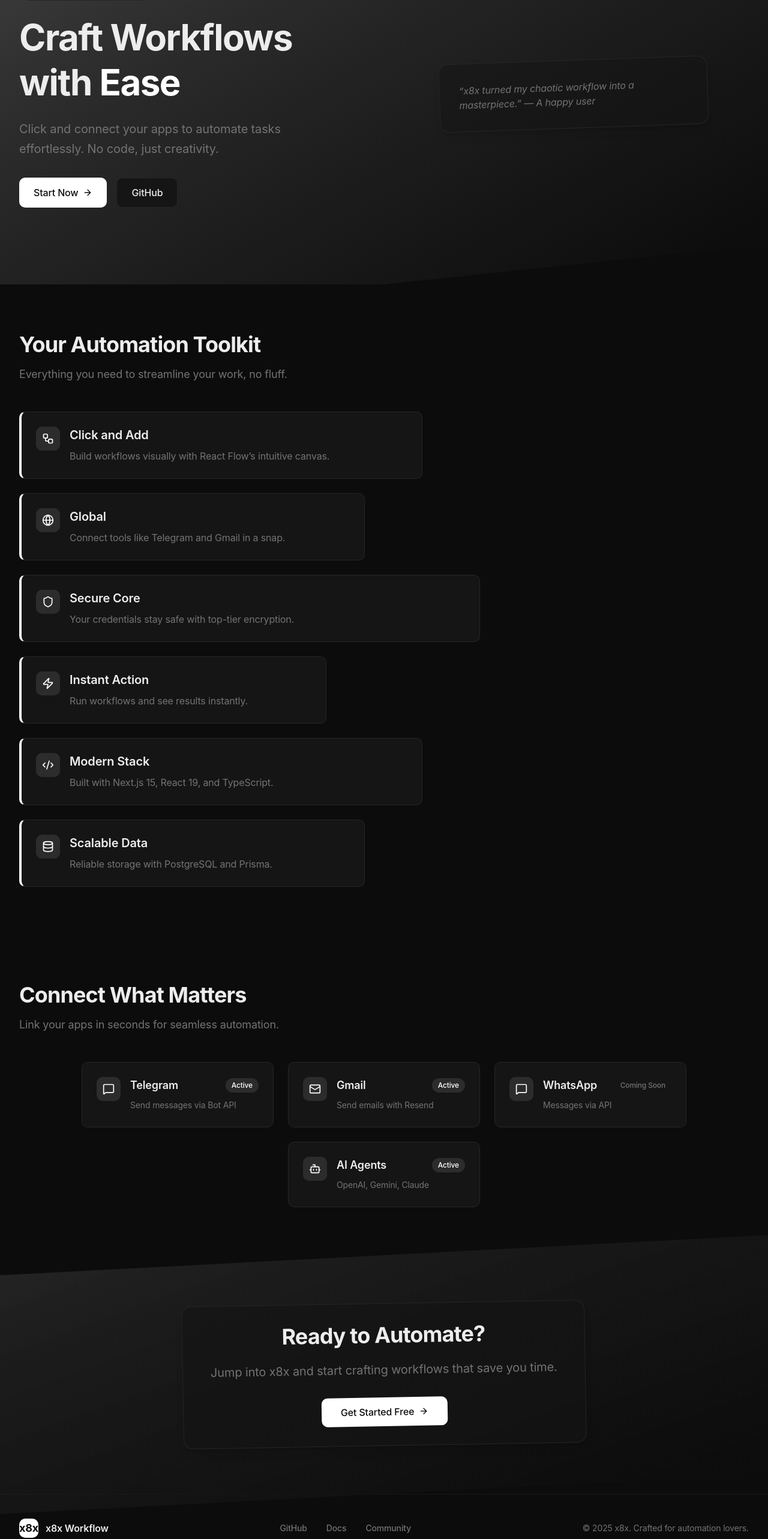
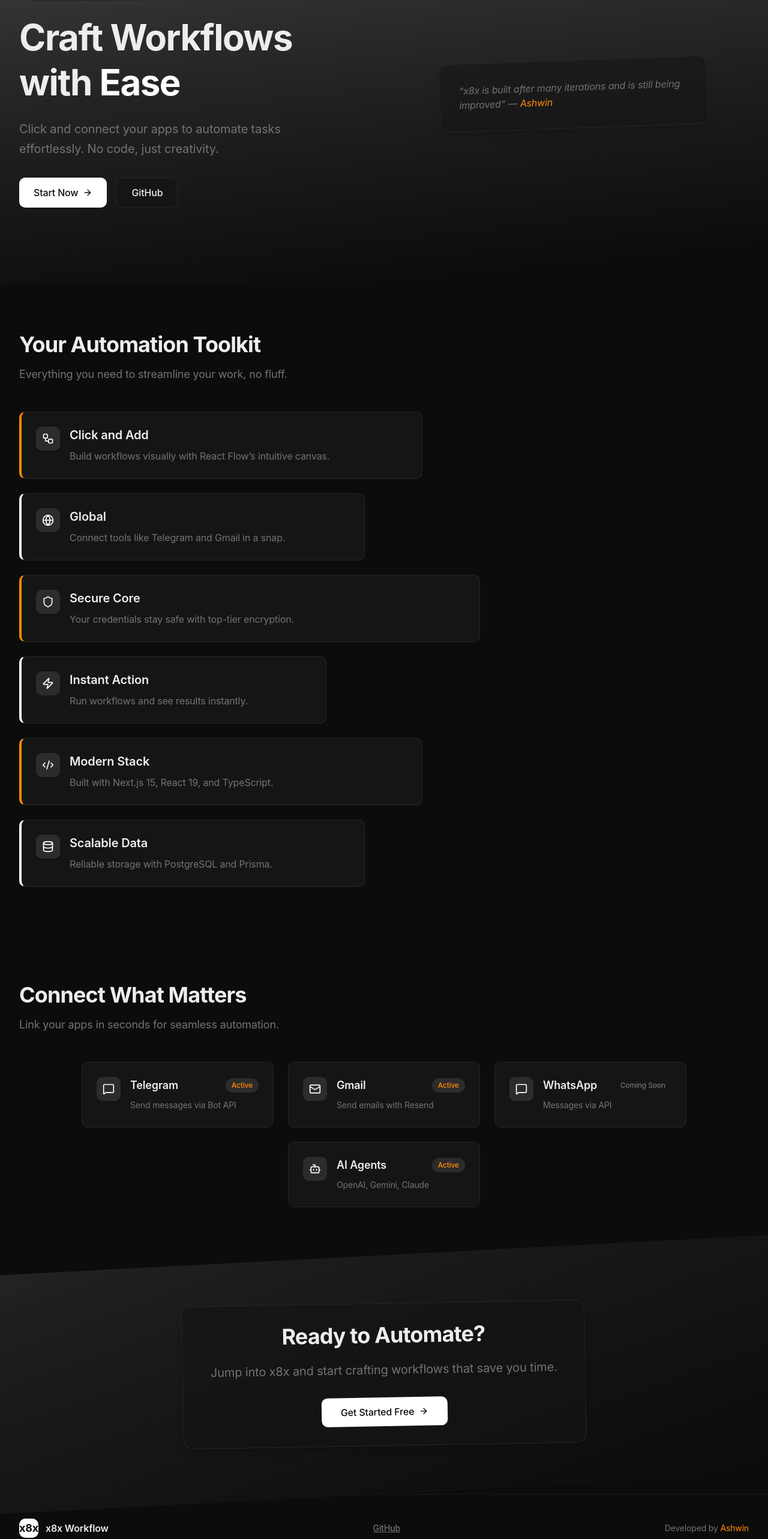
Before and after one commit to kotiyalashwin/n8n-project, a Next.js app in the folder web/: page / in a window 1280 px wide. Shown: the part 206-2771 px from the top of the page at 60% size. Built offline with nearby package versions, Linux system fonts and the light colour scheme.

Commit message:
landing++

```diff
--- a/web/app/page.tsx
+++ b/web/app/page.tsx
@@ -1,6 +1,5 @@
 import React from "react";
 import {
-  ArrowRight,
   Zap,
   Shield,
   Workflow,
@@ -11,8 +10,8 @@ import {
   Mail,
   Bot,
 } from "lucide-react";
-import Link from "next/link";
 import { NewWorkFlow } from "@/components/NewFlowButton";
+import * as motion from "motion/react-client";
 
 // Reusable integrations data
 const integrations = [
@@ -45,7 +44,6 @@ const integrations = [
 export default function HomePage() {
   return (
     <div className="min-h-screen bg-background text-foreground font-sans">
-      {/* Navigation - Unchanged */}
       <nav className="sticky top-0 bg-background/90 backdrop-blur-md border-b border-border/50 z-50">
         <div className="container mx-auto px-4 sm:px-6 lg:px-8 py-4 flex justify-between items-center">
           <div className="flex items-center gap-3">
@@ -78,15 +76,18 @@ export default function HomePage() {
           </div>
         </div>
       </nav>
-
-      {/* Hero Section - Unchanged */}
       <section className="relative pt-24 pb-32 px-4 sm:px-6 lg:px-8 overflow-hidden">
-        <div className="absolute inset-0 bg-gradient-to-br from-primary/20 to-background -skew-y-6 z-0"></div>
+        <motion.div
+          initial={{ skewY: 6 }}
+          animate={{ skewY: -6 }}
+          transition={{ duration: 0.75 }}
+          className="absolute inset-0 bg-gradient-to-b lg:graient-to-br from-primary/20 to-background -skew-y-6 z-0"
+        ></motion.div>
         <div className="relative container mx-auto flex flex-col lg:flex-row items-center gap-12">
           <div className="lg:w-1/2 text-left">
             <div className="inline-flex items-center gap-2 bg-card/70 border border-border px-4 py-1.5 rounded-full mb-6 transition-transform hover:translate-x-2">
               <Zap className="w-4 h-4 text-primary animate-pulse" />
-              <span className="text-sm font-medium text-muted-foreground">
+              <span className="text-sm font-medium text-orange-400">
                 Open-Source Automation
               </span>
             </div>
@@ -99,34 +100,39 @@ export default function HomePage() {
               code, just creativity.
             </p>
             <div className="flex gap-4">
-              {/* <Link href={"/test"}>
-                <button className="relative bg-primary text-primary-foreground px-6 py-3 rounded-md font-medium text-base hover:bg-primary/90 transition-all duration-300 group flex items-center gap-2">
-                  <span className="relative z-10">Start Now</span>
-                  <ArrowRight className="w-4 h-4 relative z-10 group-hover:translate-x-2 transition-transform" />
-                  <span className="absolute inset-0 bg-gradient-to-r from-transparent to-accent/50 opacity-0 group-hover:opacity-100 transition-opacity duration-500"></span>
-                </button>
-              </Link> */}
               <NewWorkFlow>Start Now</NewWorkFlow>
               <a
-                href="https://github.com/x8x"
+                href="https://github.com/kotiyalashwin/n8n-project"
+                target="_blank"
                 className="bg-card border border-border text-foreground px-6 py-3 rounded-md font-medium text-base hover:bg-muted/70 transition-all duration-300"
               >
                 GitHub
               </a>
             </div>
           </div>
-          <div className="lg:w-1/2 relative">
+          <motion.div
+            initial={{ opacity: 0, y: -10 }}
+            whileInView={{ opacity: 1, y: 0 }}
+            transition={{ delay: 1 }}
+            className="lg:w-1/2 relative"
+          >
             <div className="bg-card/50 border border-border rounded-xl p-8 max-w-sm lg:max-w-md mx-auto lg:ml-auto shadow-lg transform -rotate-2 hover:rotate-0 transition-transform duration-500">
               <p className="text-muted-foreground italic">
-                “x8x turned my chaotic workflow into a masterpiece.” — A happy
-                user
+                “x8x is built after many iterations and is still being improved”
+                —{" "}
+                <a
+                  href="https://woksh.com"
+                  target="_blank"
+                  className="text-orange-400"
+                >
+                  Ashwin
+                </a>
               </p>
             </div>
-          </div>
+          </motion.div>
         </div>
       </section>
 
-      {/* Features Section - Linear, Varied-Width Cards with Colored Borders */}
       <section
         id="features"
         className="py-16 sm:py-20 px-4 sm:px-6 lg:px-8 relative"
@@ -146,7 +152,7 @@ export default function HomePage() {
                 icon: Workflow,
                 title: "Click and Add",
                 desc: "Build workflows visually with React Flow’s intuitive canvas.",
-                borderColor: "border-l-white",
+                borderColor: "border-l-orange-400",
                 width: "max-w-2xl",
               },
               {
@@ -160,7 +166,7 @@ export default function HomePage() {
                 icon: Shield,
                 title: "Secure Core",
                 desc: "Your credentials stay safe with top-tier encryption.",
-                borderColor: "border-l-white",
+                borderColor: "border-l-orange-400",
                 width: "max-w-3xl",
               },
               {
@@ -174,7 +180,7 @@ export default function HomePage() {
                 icon: Code2,
                 title: "Modern Stack",
                 desc: "Built with Next.js 15, React 19, and TypeScript.",
-                borderColor: "border-l-white",
+                borderColor: "border-l-orange-400",
                 width: "max-w-2xl",
               },
               {
@@ -209,7 +215,6 @@ export default function HomePage() {
         </div>
       </section>
 
-      {/* Integrations Section - Horizontal, Consistent Cards with Gradient Hover */}
       <section
         id="integrations"
         className="py-16 sm:py-20 px-4 sm:px-6 lg:px-8 relative"
@@ -242,7 +247,7 @@ export default function HomePage() {
                       <span
                         className={`text-xs px-2.5 py-1 rounded-full font-medium ${
                           integration.status === "Active"
-                            ? "bg-primary/10 text-primary"
+                            ? "bg-primary/10 text-orange-400"
                             : "bg-muted/50 text-muted-foreground"
                         }`}
                       >
@@ -260,9 +265,8 @@ export default function HomePage() {
         </div>
       </section>
 
-      {/* CTA Section - Unchanged */}
       <section className="py-16 sm:py-20 px-4 sm:px-6 lg:px-8 relative">
-        <div className="absolute inset-0 bg-gradient-to-br from-primary/10 to-background -skew-y-3 z-0"></div>
+        <div className="absolute inset-0 lg:bg-gradient-to-br bg-gradient-to-t from-primary/10 to-background lg:-skew-y-3 z-0"></div>
         <div className="relative container mx-auto text-center">
           <div className="max-w-2xl mx-auto bg-card/70 border border-border rounded-xl p-8 shadow-lg transform -rotate-1 hover:rotate-0 transition-transform duration-500">
             <h2 className="text-3xl sm:text-4xl font-bold mb-6 tracking-tight">
@@ -281,7 +285,6 @@ export default function HomePage() {
         </div>
       </section>
 
-      {/* Footer - Unchanged */}
       <footer className="border-t border-border/50 py-10 px-4 sm:px-6 lg:px-8">
         <div className="container mx-auto flex flex-col sm:flex-row justify-between items-center gap-6">
           <div className="flex items-center gap-3">
@@ -294,26 +297,22 @@ export default function HomePage() {
           </div>
           <div className="flex gap-6 sm:gap-8">
             <a
-              href="https://github.com/x8x"
-              className="text-muted-foreground hover:text-primary text-sm font-medium transition-colors duration-300"
+              href="https://github.com/kotiyalashwin/n8n-project"
+              target="_blank"
+              className="text-muted-foreground  hover:text-orange-400 text-sm font-medium transition-colors duration-300 underline "
             >
               GitHub
             </a>
-            <a
-              href="#"
-              className="text-muted-foreground hover:text-primary text-sm font-medium transition-colors duration-300"
-            >
-              Docs
-            </a>
-            <a
-              href="#"
-              className="text-muted-foreground hover:text-primary text-sm font-medium transition-colors duration-300"
-            >
-              Community
-            </a>
           </div>
           <p className="text-sm text-muted-foreground">
-            © 2025 x8x. Crafted for automation lovers.
+            Developed by{" "}
+            <a
+              href="https://woksh.com"
+              target="_blank"
+              className="text-orange-400"
+            >
+              Ashwin
+            </a>
           </p>
         </div>
       </footer>
--- a/web/components/Home.tsx
+++ /dev/null
@@ -1,13 +0,0 @@
-export const HomePage = () => {
-  return (
-    <div className="w-full h-full flex justify-center gap-4 items-center flex-col">
-      <h1 className="text-3xl">
-        x8x is implementation of <a href="https://n8n.io">N8N</a> from scratch.
-      </h1>
-      <p>
-        Click on the <span className="border border-accent px-4">+New</span>{" "}
-        button on the left pane and create AI powered workflows
-      </p>
-    </div>
-  );
-};
--- a/web/package.json
+++ b/web/package.json
@@ -21,6 +21,7 @@
     "class-variance-authority": "^0.7.1",
     "clsx": "^2.1.1",
     "lucide-react": "^0.543.0",
+    "motion": "^12.23.22",
     "next": "15.5.2",
     "next-themes": "^0.4.6",
     "react": "19.1.0",
```
Also changed, not shown: 1 other file (tests, documents, lock files or other folders).
